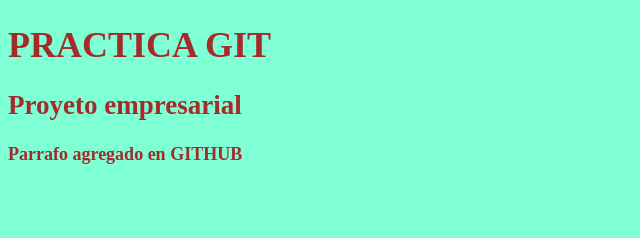
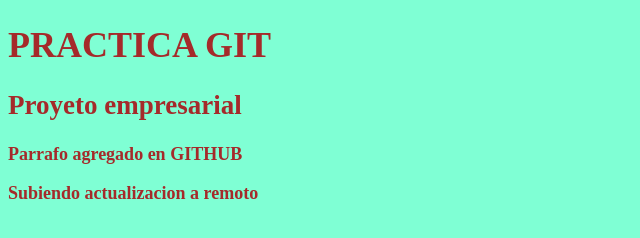
Before and after one commit to fabram2000/CursoGit, a plain HTML site: page index.html in a window 1280 px wide. Shown: the whole page, without its empty margins (0-640 px from the left). Drawn offline with Linux system fonts and the light colour scheme.

Commit message:
Actualizando de local a remoto

```diff
--- a/index.html
+++ b/index.html
@@ -11,5 +11,7 @@
     <h1>PRACTICA GIT</h1>
     <h2>Proyeto empresarial</h2>
     <p>Parrafo agregado en GITHUB</p>
+    <p>Subiendo actualizacion a remoto</p>
+
 </body>
 </html>
```
